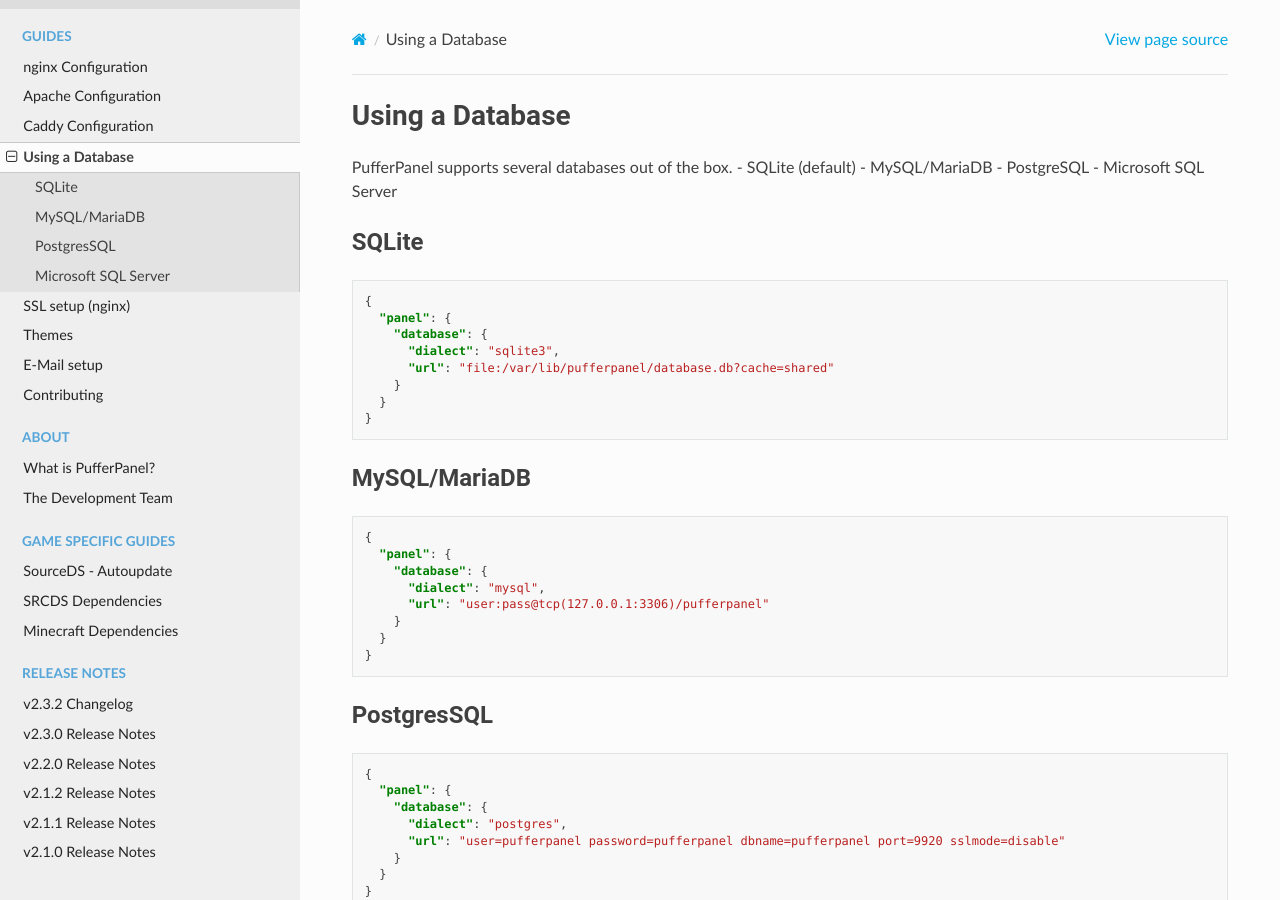
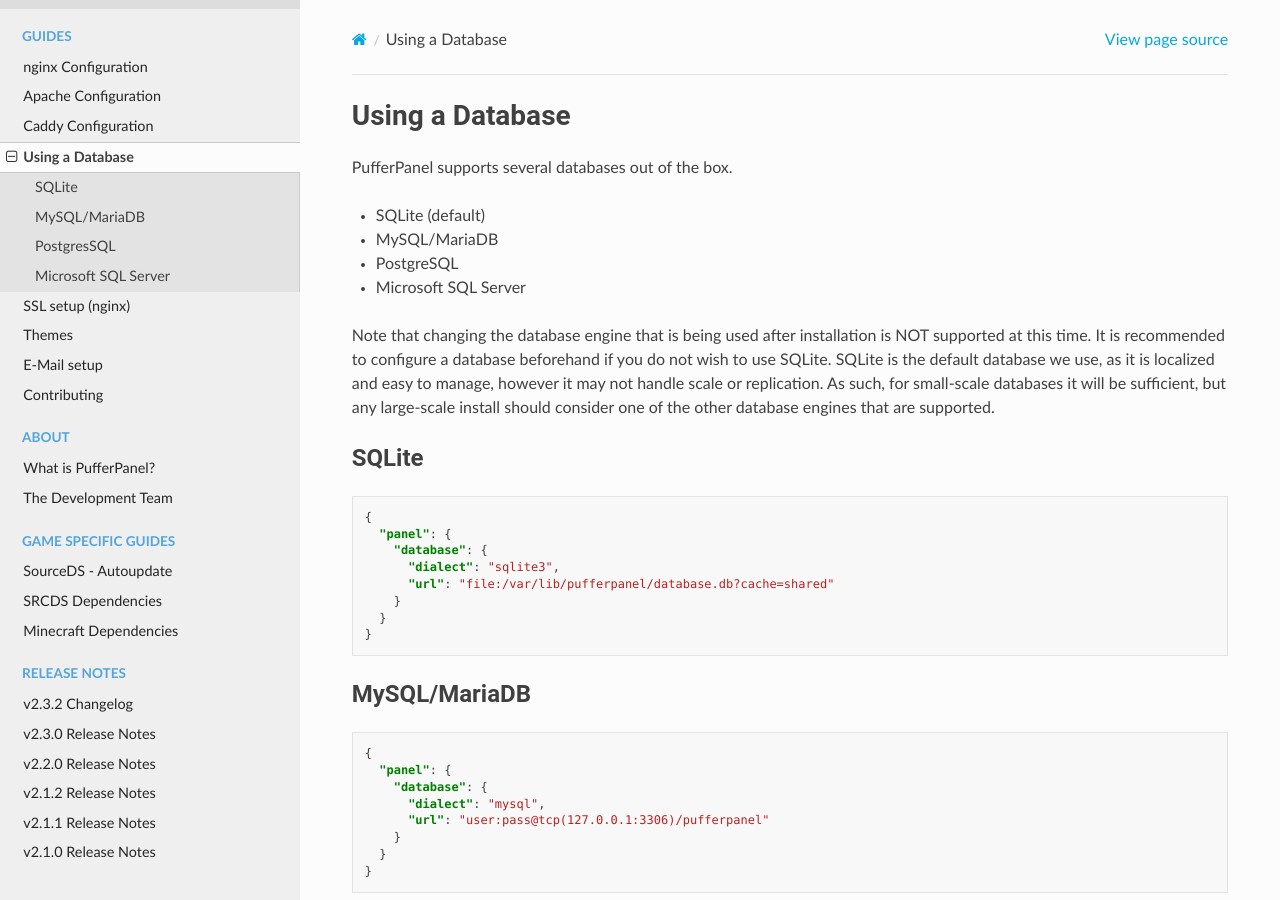
Before and after one commit to pufferpanel/documentation, a Sphinx documentation site: the page built from source/guides/database.rst, in a window 1280 px wide and 900 px high. Built offline with Sphinx 7.4.7 and the Read the Docs theme 2.0.0, drawn with Linux system fonts in a browser that asks for light colours.

Commit message:
Update database.rst

```diff
--- a/source/guides/database.rst
+++ b/source/guides/database.rst
@@ -2,10 +2,13 @@
 ================
 
 PufferPanel supports several databases out of the box.
+
 - SQLite (default)
 - MySQL/MariaDB
 - PostgreSQL
 - Microsoft SQL Server
+
+Note that changing the database engine that is being used after installation is NOT supported at this time. It is recommended to configure a database beforehand if you do not wish to use SQLite. SQLite is the default database we use, as it is localized and easy to manage, however it may not handle scale or replication. As such, for small-scale databases it will be sufficient, but any large-scale install should consider one of the other database engines that are supported.
 
 SQLite
 ^^^^^^^^^^^^^^^^^^
```
